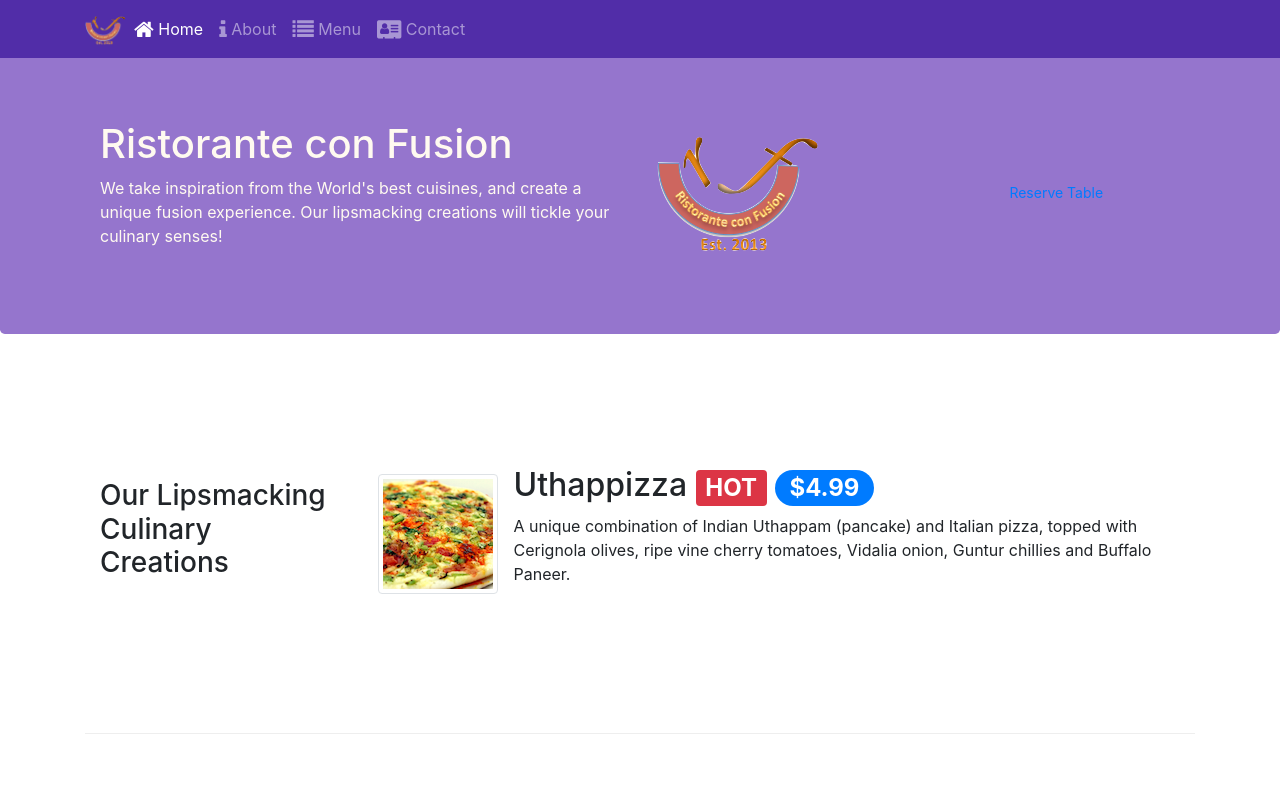
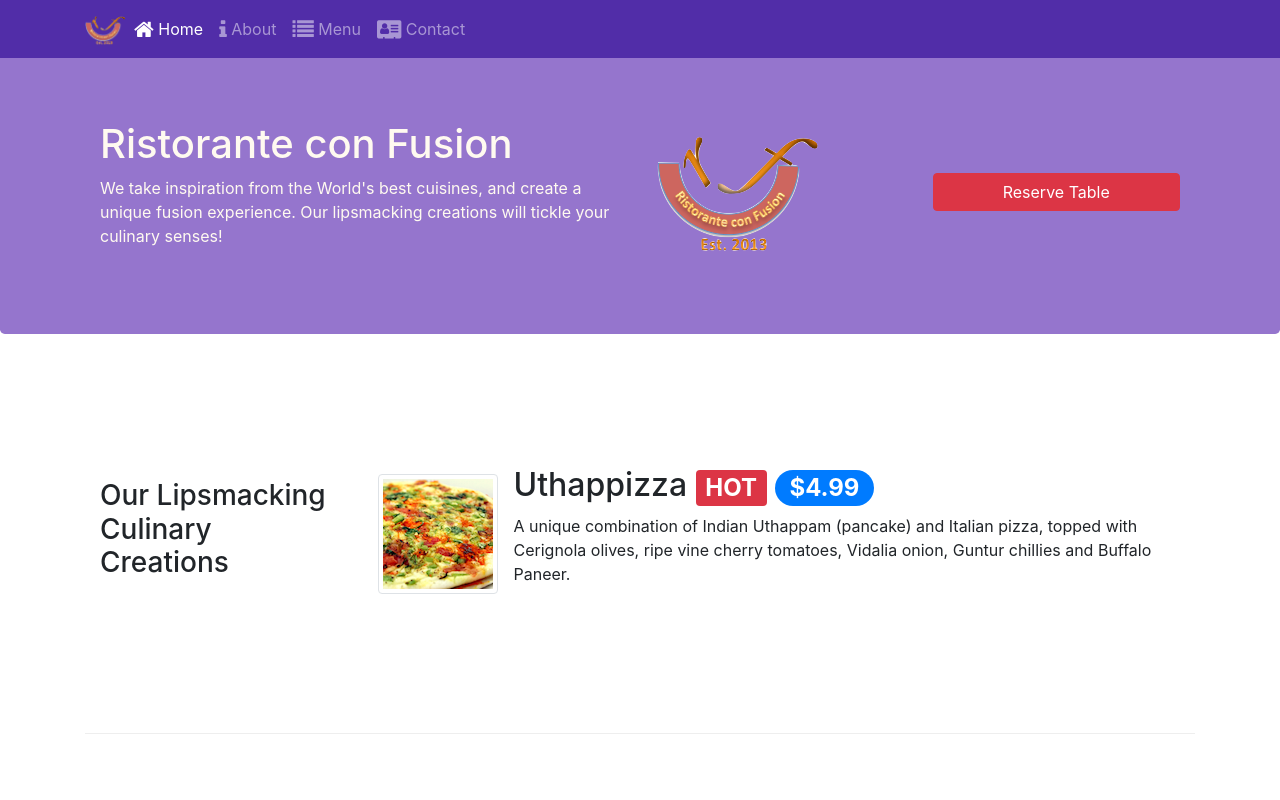
Before and after one commit to TinIT28/Lab2-FER201m, a website: page index.html in a window 1280 px wide. Shown: the top 800 px of the page. Drawn offline with nearby package versions, Linux system fonts and the light colour scheme.

Commit message:
Edit index.html

```diff
--- a/index.html
+++ b/index.html
@@ -45,7 +45,7 @@
                     <img src="img/logo.png" class="img-fluid">
                 </div>
                 <div class="col-12 col-sm align-self-center">
-					<a role="button" class="btn btn-block btn-sm" href="#reserve-table">Reserve Table</a>
+					<a role="button" class="btn btn-block btn-danger" href="#reserve-table">Reserve Table</a>
                 </div>
             </div>
         </div>
```
